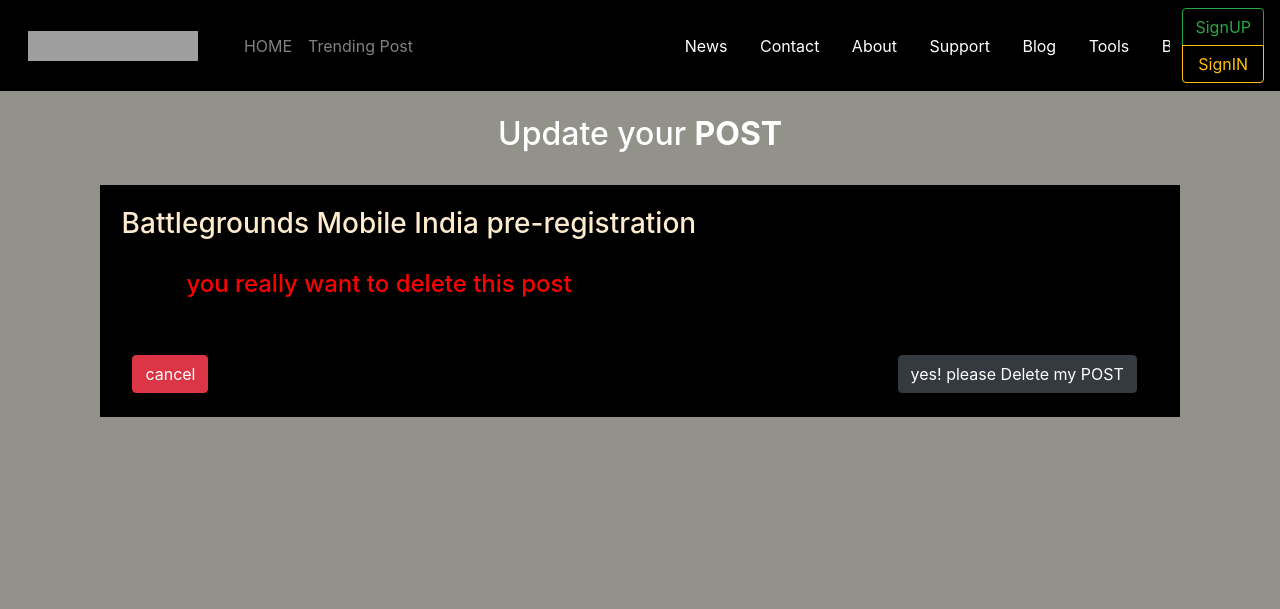
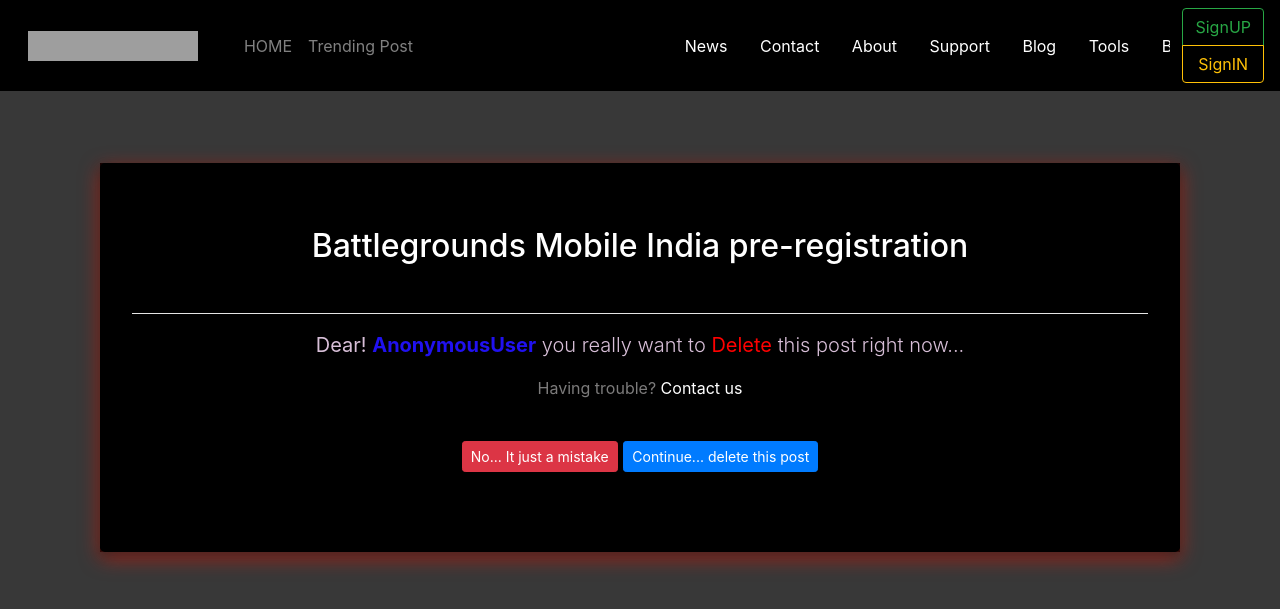
Before and after one commit to Nym-Git/Blogging-pythonanywhere-WEB-project, a Django app: page /details/delete/42/edit in a window 1280 px wide. Shown: the top 609 px of the page. Run offline with Django 3.2, Linux system fonts and the light colour scheme; data comes from the database, SQL or seed files in the repository; some libraries are stand-ins or nearby versions; grey boxes are pictures that could not be loaded.

Commit message:
Update delete.html

```diff
--- a/templates/delete.html
+++ b/templates/delete.html
@@ -10,19 +10,26 @@
   <script src="https://maxcdn.bootstrapcdn.com/bootstrap/4.5.2/js/bootstrap.min.js"></script>
 </head>
 {% block content %}
-<body style="background-color: rgb(146, 146, 138);">
+<body style="background-color: rgb(56, 56, 56);">
   <div class="container">
-    <h2 style="text-align: center; color: white;">Update your <b>POST</b></h2><br>
+    <br><br>
     <form method="POST" style="background-color: black;">
       {% csrf_token %}
-      <div class="form-group" style="color: blanchedalmond;">
-        <h3 style="padding: 2%;">{{obj.Title_M}}</h3>
-        <h4 style="color: red; margin-left: 8%;">you really want to delete this post</h4>
-      <br><br>
-      <a type="button" href="{% url 'details' obj.id %}" class="btn btn-danger" style="margin-left: 3%;">cancel</a>
-      <input type="submit" class="btn btn-dark" value="yes! please Delete my POST" style="color: white; margin-right: 4%; margin-bottom: 4%; float: right;">
-    </form><br><br>
-  </div>
+      <div class="jumbotron text-center" style=" background-color: rgba(0, 0, 0, 0.19); box-shadow: 0 4px 8px 0 rgba(34, 34, 32, 0.589), 0 6px 20px 0 rgba(250, 20, 4, 0.575);">
+        <h2 style="color: white;">{{obj.Title_M}}</h2>
+        <br>
+        <hr color="white">
+        <p class="lead" style="color: thistle;"><strong >Dear! <b style="color: rgb(32, 17, 240);">{{ user }}</b></strong> you really want to <b style="color: red;">Delete</b> this post right now...</p>
+
+        <p style="color: rgb(124, 123, 123);">
+          Having trouble? <a href="mailto: nemachandragoswami0099@email.com" style="color: white;" > Contact us</a>
+        </p><br>
+        <p class="lead">
+          <button type="submit" class="btn btn-danger btn-sm" href="{% url 'details' obj.id %}" role="button">No... It just a mistake</button>
+          <button type="submit" class="btn btn-primary btn-sm" href="https://bootstrapcreative.com/" role="button">Continue... delete this post</button>
+        </p>
+      </div>
+    </form>
 {% endblock %}
 </body>
 </html>
```
